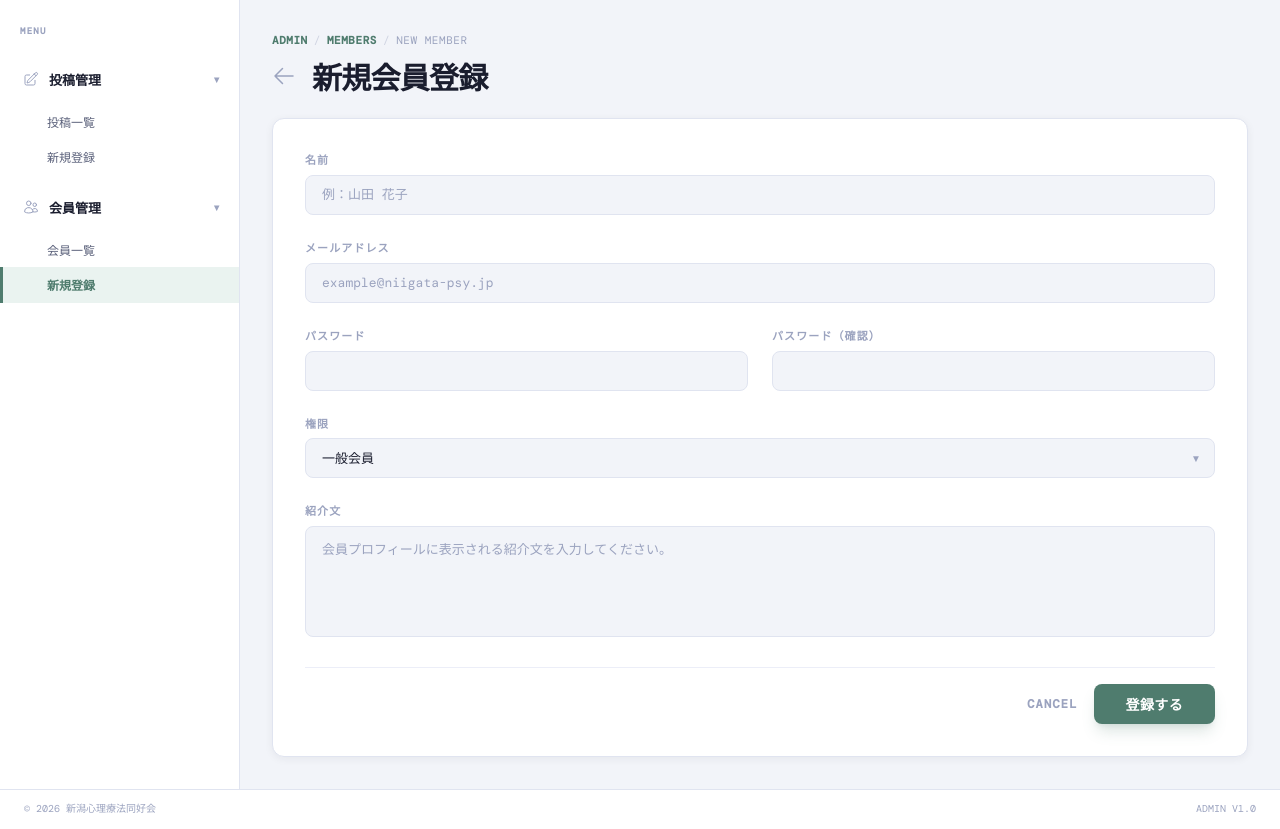
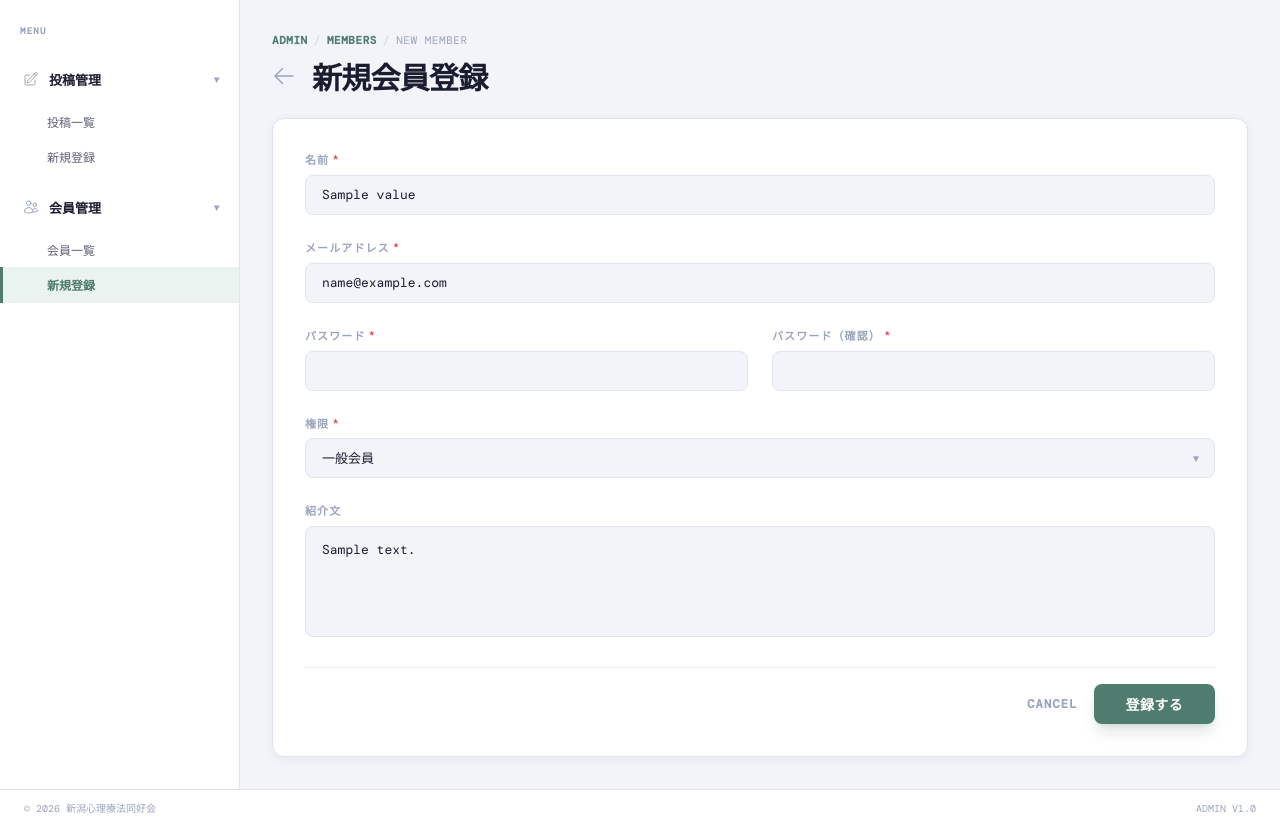
Before and after one commit to yousunabaco-sudo/daytime-team03, a Flask app: template app/blueprints/admin/templates/admin/admin_user_new.html in a window 1280 px wide. Shown: the part 64-893 px from the top of the page. Run offline with Flask 3, Linux system fonts and the light colour scheme; the template is opened without the code that fills it: most values are stand-ins (such as "Sample title", 1, 10 or a date in 2020); some libraries are stand-ins or nearby versions.

Commit message:
管理画面/会員管理/新規登録を追加

```diff
--- a/app/blueprints/admin/templates/admin/admin_user_new.html
+++ b/app/blueprints/admin/templates/admin/admin_user_new.html
@@ -27,40 +27,55 @@
 
 <!-- FORM CARD -->
 <div class="bg-white border border-custom-border rounded-custom shadow-custom-sm overflow-hidden">
-    <form action="#" method="POST" class="p-6 md:p-8 flex flex-col gap-6">
+    <form action="{{ url_for('admin.admin_user_new') }}" method="POST" class="p-6 md:p-8 flex flex-col gap-6">
         <!-- 名前 -->
         <div>
-            <label for="name" class="label-admin">名前</label>
-            <input type="text" id="name" name="name" placeholder="例：山田 花子" class="input-admin" required>
+            <label for="name" class="label-admin">名前 <span class="text-red-500">*</span></label>
+            <input type="text" id="name" name="name" value="{{ values.name if values else '' }}" placeholder="例：山田 花子"
+                class="input-admin {{ 'border-red-500' if errors and errors.name else '' }}" required>
+            {% if errors and errors.name %}
+            <p class="text-red-500 text-[11px] mt-1">{{ errors.name }}</p>
+            {% endif %}
         </div>
 
         <!-- メールアドレス -->
         <div>
-            <label for="email" class="label-admin">メールアドレス</label>
-            <input type="email" id="email" name="email" placeholder="example@niigata-psy.jp" class="input-admin"
-                required>
+            <label for="email" class="label-admin">メールアドレス <span class="text-red-500">*</span></label>
+            <input type="email" id="email" name="email" value="{{ values.email if values else '' }}"
+                placeholder="example@niigata-psy.jp"
+                class="input-admin {{ 'border-red-500' if errors and errors.email else '' }}" required>
+            {% if errors and errors.email %}
+            <p class="text-red-500 text-[11px] mt-1">{{ errors.email }}</p>
+            {% endif %}
         </div>
 
         <!-- パスワード -->
         <div class="grid grid-cols-1 md:grid-cols-2 gap-6">
             <div>
-                <label for="password" class="label-admin">パスワード</label>
-                <input type="password" id="password" name="password" class="input-admin" required>
+                <label for="password" class="label-admin">パスワード <span class="text-red-500">*</span></label>
+                <input type="password" id="password" name="password"
+                    class="input-admin {{ 'border-red-500' if errors and errors.password else '' }}" required>
+                {% if errors and errors.password %}
+                <p class="text-red-500 text-[11px] mt-1">{{ errors.password }}</p>
+                {% endif %}
             </div>
             <div>
-                <label for="password_confirm" class="label-admin">パスワード（確認）</label>
-                <input type="password" id="password_confirm" name="password_confirm" class="input-admin" required>
+                <label for="password_confirm" class="label-admin">パスワード（確認） <span class="text-red-500">*</span></label>
+                <input type="password" id="password_confirm" name="password_confirm"
+                    class="input-admin {{ 'border-red-500' if errors and errors.password_confirm else '' }}" required>
+                {% if errors and errors.password_confirm %}
+                <p class="text-red-500 text-[11px] mt-1">{{ errors.password_confirm }}</p>
+                {% endif %}
             </div>
         </div>
 
         <!-- 権限 -->
         <div>
-            <label for="role" class="label-admin">権限</label>
+            <label for="role" class="label-admin">権限 <span class="text-red-500">*</span></label>
             <div class="relative">
                 <select id="role" name="role" class="input-admin appearance-none cursor-pointer pr-10">
-                    <option value="member">一般会員</option>
-                    <option value="active_member">正会員</option>
-                    <option value="admin">管理者</option>
+                    <option value="member" {{ 'selected' if values and values.role=='member' }}>一般会員</option>
+                    <option value="admin" {{ 'selected' if values and values.role=='admin' }}>管理者</option>
                 </select>
                 <span
                     class="absolute right-3.5 top-1/2 -translate-y-1/2 text-[10px] text-custom-text-muted pointer-events-none">▼</span>
@@ -71,7 +86,7 @@
         <div>
             <label for="bio" class="label-admin">紹介文</label>
             <textarea id="bio" name="bio" rows="4" placeholder="会員プロフィールに表示される紹介文を入力してください。"
-                class="input-admin h-auto py-3 resize-none"></textarea>
+                class="input-admin h-auto py-3 resize-none">{{ values.bio if values else '' }}</textarea>
         </div>
 
         <!-- ACTIONS -->
--- a/app/blueprints/admin/templates/admin/admin_users.html
+++ b/app/blueprints/admin/templates/admin/admin_users.html
@@ -45,7 +45,7 @@
                 class="flex-1 sm:flex-none px-3.5 h-10 bg-custom-surface-2 border border-custom-border rounded-lg text-[12px] font-mono-dm text-custom-text-secondary cursor-pointer hover:bg-custom-surface-3 transition-colors appearance-none">
                 <option value="">権限: 全て</option>
                 <option value="admin" {{ 'selected' if role=='admin' }}>権限: 管理者</option>
-                <option value="user" {{ 'selected' if role=='user' }}>権限: 会員</option>
+                <option value="member" {{ 'selected' if role=='member' }}>権限: 一般会員</option>
             </select>
             <select name="sort" onchange="this.form.submit()"
                 class="flex-1 sm:flex-none px-3.5 h-10 bg-custom-surface-2 border border-custom-border rounded-lg text-[12px] font-mono-dm text-custom-text-secondary cursor-pointer hover:bg-custom-surface-3 transition-colors appearance-none">
@@ -95,7 +95,7 @@
                 <td class="px-4 py-4 text-center">
                     <span class="status-badge-active">
                         <span class="w-1.5 h-1.5 rounded-full bg-current"></span>
-                        {{ '管理者' if user.role == 'admin' else '会員' }}
+                        {{ '管理者' if user.role == 'admin' else '一般会員' }}
                     </span>
                 </td>
                 <td class="px-4 py-4">
```
Also changed, not shown: app/blueprints/admin/routes.py (+36 -1 lines).
